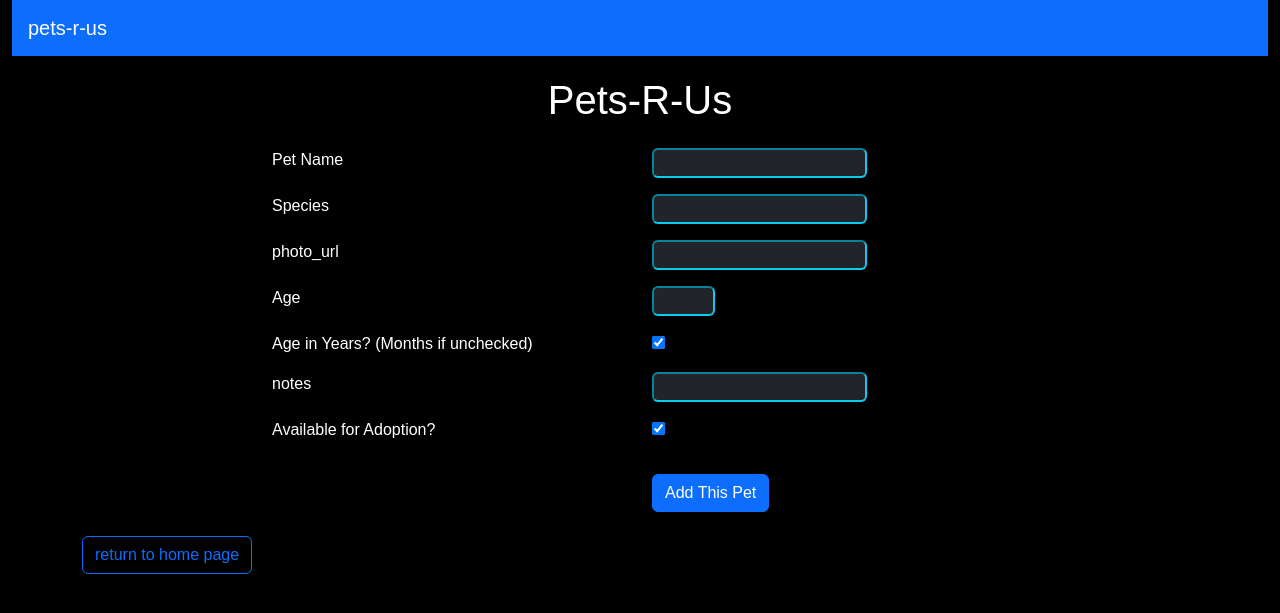
After one commit to kingtor69/pets-r-us, a Flask app: page /add in a window 1280 px wide. The commit adds this page. Shown: the top 613 px of the page. Run offline with Flask 2, Linux system fonts and the light colour scheme; parts of the project's set-up code (start-up, migrations or seed data) failed here and were passed over; some libraries are stand-ins or nearby versions; some web fonts are replaced.

Commit message:
doing some 6, some 7

```diff
--- a/app.py
+++ b/app.py
@@ -1,7 +1,7 @@
 from flask import Flask,request,redirect,render_template
 from flask_debugtoolbar import DebugToolbarExtension
 from models import db, connect_db, Pet
-# from forms import AddPetForm
+from forms import PetForm
 
 app = Flask(__name__)
 
@@ -24,11 +24,28 @@ def show_home_page():
             any_pets_avail = True
     return render_template('home.html', pets=pets, any_pets_avail=any_pets_avail)
 
-@app.route('/pets/new', methods = ["GET", "POST"])
+@app.route('/add', methods = ["GET", "POST"])
 def add_new_pet():
-    form = AddPetForm(is_years=True, is_available=True)
+    """Displays a new pet form and then adds the returned data, if authenticated, to the database. Reloads form if data is not valid."""
+    form = PetForm(is_years=True, is_available=True)
     if form.validate_on_submit():
-        # do some fucking thing
+        name = form.name.data
+        species = form.species.data
+        photo_url = form.photo_url.data
+        age = form.age.data
+        is_years = form.is_years.data
+        notes = form.notes.data
+        is_available = form.is_available.data
+        # there's gotta be an easier way to do this, right?
+        pet = Pet(name=name, species=species, photo_url=photo_url, age=age, is_years=is_years, notes=notes, is_available=is_available)
+        db.session.add(pet)
+        db.session.commit()
         return redirect('/')
     else:
-        return render_template('new-pet-form.html')
+        return render_template('pet-form.html', form=form)
+
+@app.route("/<int: id>", methods=['GET', 'POST'])
+def display_pet_info():
+    """displays a card of pet information and an edit button to change that information"""
+    pet = Pet.query.get(id)
+    return render_template('pet-info', pet=pet)
--- a/forms.py
+++ b/forms.py
@@ -1,13 +1,13 @@
-# from flask_wtf import FlaskForm
-# from wtforms import StringField, BooleanField, IntegerField
-# from wtforms.validators import InputRequired, URL
+from flask_wtf import FlaskForm
+from wtforms import StringField, BooleanField, IntegerField
+from wtforms.validators import InputRequired, URL, Optional, NumberRange
 
-# class AddPetForm(FlaskForm):
+class PetForm(FlaskForm):
 
-#     name = StringField("Pet Name", validators=[InputRequired(message='what kind of animal person are you‽ Pets must have names.')]),
-#     species = StringField("Species", validators=[InputRequired(messages="you don't have to be specific, but do have to enter a species, like 'cat' or 'dog'")]),
-#     photo_url = StringField("photo_url", validators=[URL(message="please enter a valid URL")]),
-#     age = IntegerField("Age"),
-#     is_years = BooleanField("Age in Years?"),
-#     notes = StringField("notes"),
-#     is_available = BooleanFIeld("Available for Adoption?")
+    name = StringField("Pet Name", validators=[InputRequired(message="What kind of animal person are you‽ Pets must have names.")])
+    species = StringField("Species", validators=[InputRequired(message="you don't have to be specific, but do have to enter a species, like 'cat' or 'dog'")])
+    photo_url = StringField("photo_url", validators=[Optional(), URL(message="please enter a valid URL")])
+    age = IntegerField("Age", validators=(Optional(), NumberRange(min=0, max=30, message="I do not believe your pet is that age. Please enter a number between 0 and 30")))
+    is_years = BooleanField("Age in Years? (Months if unchecked)")
+    notes = StringField("notes")
+    is_available = BooleanField("Available for Adoption?")
--- /dev/null
+++ b/templates/pet-form.html
@@ -0,0 +1,54 @@
+{% extends 'base.html' %}
+{% block tab_title %}Pets-<span class="reverse">R</span>-Us{% endblock %}
+{% block static_path %}../../{% endblock %}
+{% block page_sytle %}{% endblock %}
+{% block home_path %}../../{% endblock %}
+{% block nav_items %}{% endblock %}
+{% block header %}Pets-<span class="reverse">R</span>-Us{% endblock %}
+
+{% block content %}
+  <div class="container">
+    <form action="/add", method="POST" novalidate>
+      {{ form.hidden_tag() }}
+      <div class="container">
+        <div class="row justify-content-around">
+          <div class="d-sm-none d-md-block col col-md-2"></div>
+          <div class="col col-md-8">
+            {% for field in form
+              if field.widget.input_type != 'hidden' %}
+              <div class=" row py-2">
+                <div class="col-6">{{ field.label }}</div>
+                <div class="col-6">{{ field(class_="bg-dark text-light border-info rounded") }}</div>
+              </div>
+              {% for err in field.errors %}
+                <div class="row pb-2">
+                  <div class="col">
+                    <small class="text-warning">
+                      {{ err }}
+                    </small>
+                  </div>
+                </div>
+              {% endfor %}
+            {% endfor %}
+            <div class="row py-4">
+              <div class="col-6"></div>
+              <div class="col-6">
+                <button type="submit" class="btn btn-primary">Add This Pet</button>
+              </div>
+            </div>
+          </div>
+          <div class="d-sm-none d-md-block col col-md-2"></div>
+        </div>
+        <div class="row justify-content center">
+          <div class="col"><a href="/" class="btn btn-outline-primary">return to home page</a></div>
+        </div>
+      </div>
+    </form>
+  </div>
+
+
+{% endblock %}
+
+{% block scripts_before %}{% endblock %}
+{% block scripts_path %}../../{% endblock %}
+{% block scripts_after %}{% endblock %}
```
Also changed, not shown: templates/home.html (+9 -12 lines), templates/new-pet-form.html (deleted, +0 -33 lines), templates/pet-info.html (added, +42 -0 lines), 1 other file.
